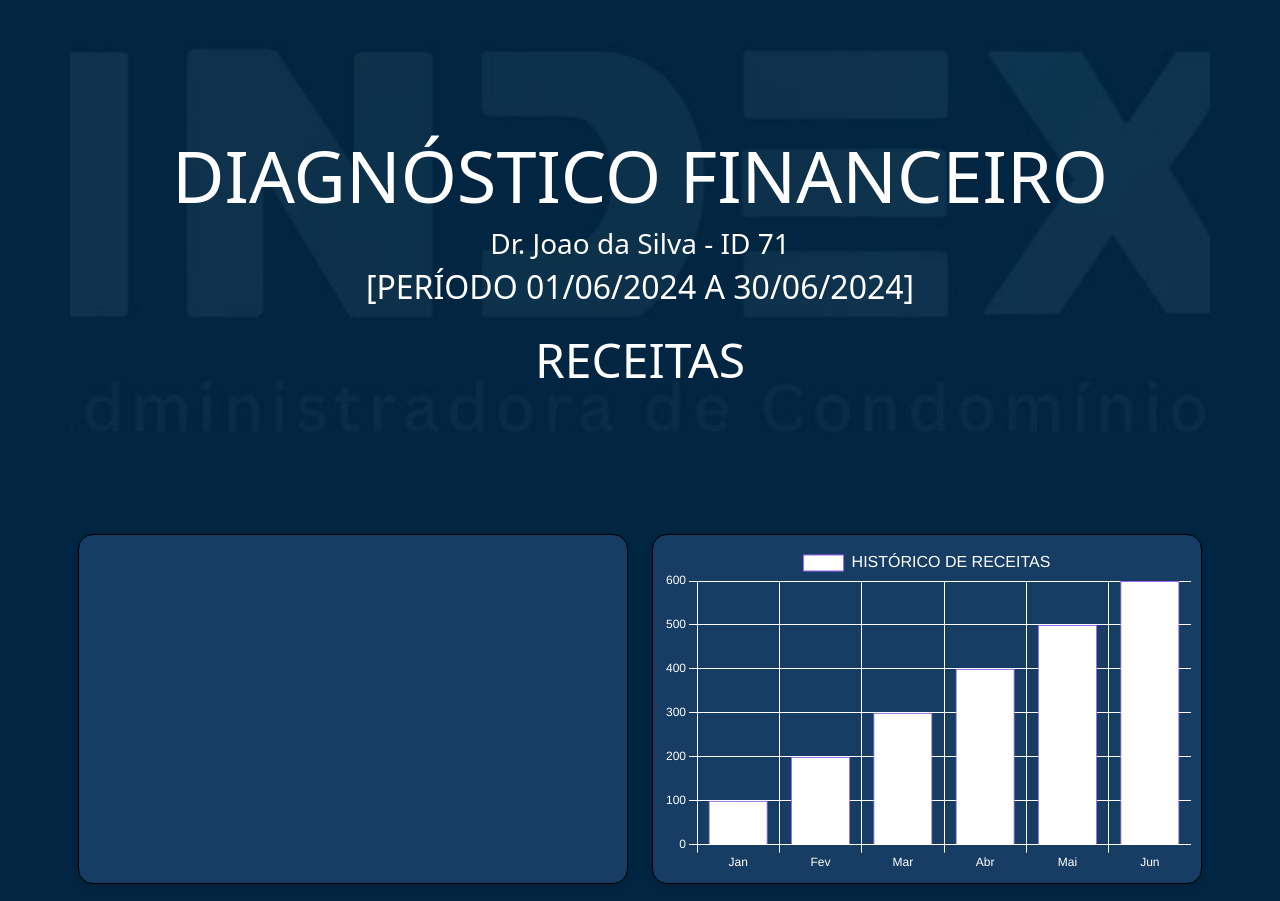
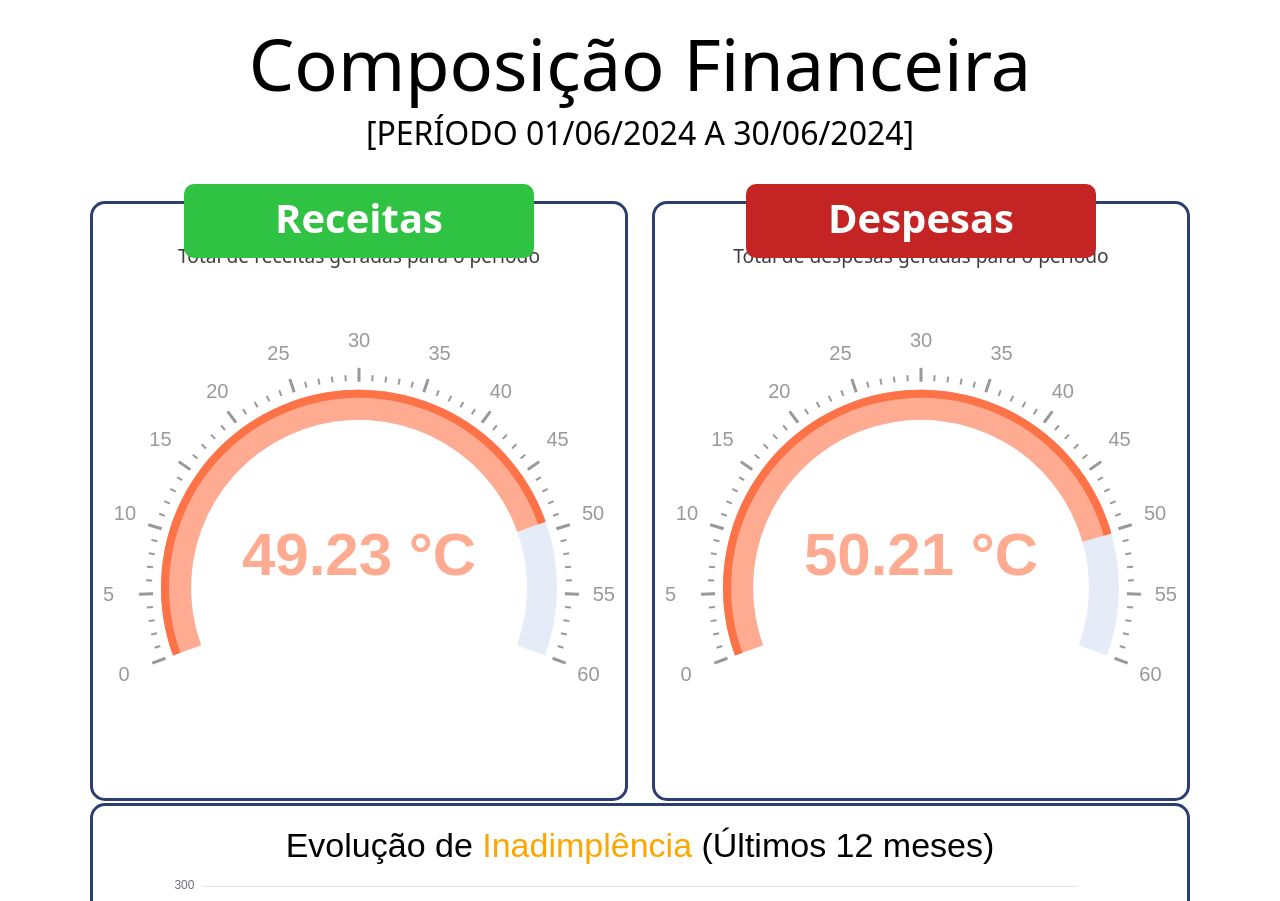
Before and after one commit to lucasfernandezsdev/INDEXGESTAOPDF, a website built with Vite: page src/index.html in a window 1280 px wide. Shown: the top 901 px of the page. Built offline with nearby package versions, Linux system fonts and the light colour scheme; no server answers.

Commit message:
projeto template att

```diff
--- a/src/index.html
+++ b/src/index.html
@@ -7,6 +7,7 @@
     <!-- Importação Chart.js -->
     <script src="https://cdn.jsdelivr.net/npm/chart.js"></script>
     <!-- Importação dos scripts html2canvas e jsPDF -->
+    <script src="https://cdn.jsdelivr.net/npm/echarts@5.2.2/dist/echarts.min.js"></script>
     <script src="https://cdnjs.cloudflare.com/ajax/libs/html2canvas/1.4.1/html2canvas.min.js"></script>
     <script src="https://cdnjs.cloudflare.com/ajax/libs/jspdf/2.4.0/jspdf.umd.min.js"></script>
     <!-- Primeira importação do Bootstrap, estilos -->
@@ -30,17 +31,14 @@
         left: 0;
         width: 100%;
         height: 100%;
-        background-color: rgb(2, 37, 65);
         z-index: -1;
       }
 
       #content {
-        width: 100%; /* Largura da página A4 */
-        height: 100%; /* Altura da página A4 */
-        background-image: url("../public/background.jpeg");
-        background-size: cover;
-        background-position: center 10px;
-        background-repeat: no-repeat;
+        width: 100%;
+        /* Largura da página A4 */
+        height: 100%;
+        /* Altura da página A4 */
         color: white;
         padding: 20px;
         box-sizing: border-box;
@@ -49,60 +47,119 @@
       .chart-container {
         position: relative;
         margin: 20px auto;
-        padding: 20px;
-        border: 1px solid black;
+        border: 3px solid rgb(43, 62, 114);
         border-radius: 15px;
-        background-color: rgba(23, 61, 100, 255);
-        box-shadow: 0 4px 8px rgba(0, 0, 0, 0.1);
+        /* box-shadow: 0 4px 8px rgba(0, 0, 0, 0.1); */
       }
 
-      .col{
-        padding-top: 10%;
+      .col {
+        color: black;
       }
 
       canvas {
         height: 100% !important;
       }
 
-      #spc {
-        width: 10px;
+      .chartContainer {
+        padding-top: 25%;
+        display: flex;
+        flex-direction: column;
+        justify-content: center;
+        align-items: center;
+        height: 800px;
+      }
+      .inaChart {
+        width: 100%;
+        height: 600px;
+        margin-top: 22%;
+        padding-top: 20px;
+      }
+
+
+      .chartBox {
+        display: flex;
+        flex-direction: column;
+        justify-content: start;
+        align-items: center;
+        font-size: larger;
+        height: 600px;
+        width: 100%;
+        border: 3px solid rgb(43, 62, 114);
+        border-radius: 15px;
+        padding-top: 7%;
+      }
+
+      .chartTitle {
+        z-index: 1;
+        top: 12.5%;
+        display: fixed;
+        position: absolute;
+        justify-content: center;
+        align-items: center;
+        height: 5%;
+        width: 350px;
+        border-radius: 10px;
+
+        color: white;
+        font-size: 2.5em;
+        font-weight: bolder;
+        text-align: center;
+        padding-top: 4px;
+      }
+
+      #gaugeTemperatureChart {
+        width: 100%;
+        height: 100%;
       }
     </style>
   </head>
+
   <body>
     <div class="bg"></div>
     <div class="container" id="content">
       <div class="row text-center align-items-center text-white">
         <div class="col">
-          <h1 class="display-2">DIAGNÓSTICO FINANCEIRO</h1>
-          <h3 class="heading-3">Dr. Joao da Silva - ID 71</h3>
+          <h1 class="display-2">Composição Financeira</h1>
+          <h3 class="heading-3" id="nomeCond"></h3>
           <h2 class="heading-2" id="periodo"></h2>
         </div>
       </div>
-
-      <div class="row text-center">
-        <div>
-          <p></p>
-          <p class="display-5">RECEITAS</p>
+      <div class="row align-items-center col">
+        <div class="chartContainer" style="width: 50%; height: 400px">
+          <div class="chartTitle" style="background-color: rgb(48, 194, 67)">
+            Receitas
+          </div>
+          <div class="chartBox">
+            <text style="color: rgb(62, 62, 62)"
+              >Total de receitas geradas para o período</text
+            >
+            <div id="recChart" style="width: 600px; height: 600px"></div>
+          </div>
+        </div>
+        <div class="chartContainer" style="width: 50%; height: 400px">
+          <div class="chartTitle" style="background-color: rgb(197, 36, 36)">
+            Despesas
+          </div>
+          <div class="chartBox">
+            <text style="color: rgb(62, 62, 62)"
+              >Total de despesas geradas para o período</text
+            >
+            <div id="desChart" style="width: 600px; height: 600px"></div>
+          </div>
         </div>
       </div>
-      <div class="row align-items-center col">
-        <div class="col chart-container" style="width: 45%; height: 350px; padding: 10px;">
-          <canvas id="arrecadacao" class="chart"></canvas>
-        </div>
-        <div id="spc"> </div>
-        <div class="col chart-container" style="width: 45%; height: 350px; padding: 10px;">
-          <canvas id="hreceitas" class="chart"></canvas>
-        </div>
-      </div>
-      <div class="row align-items-center">
-        <div class="col chart-container" style="width: 90%; height: 60%; padding: 10px;">
-          <canvas id="iacumulada" class="chart3"></canvas>
+      <div class="flex align-items-center">
+        <div
+          class="col chart-container inaChart">
+          <div id="inaChart" style="width: 100%; height: 600px"></div>
         </div>
       </div>
     </div>
     <button id="downloadPDF">Criar PDF</button>
 
+    <script src="./modulos/inaChart.js"></script>
+    <script src="./modulos/desChart.js"></script>
+    <script src="./modulos/recChart.js"></script>
     <script type="module" src="./modulos/periodo.js"></script>
     <script type="module" src="./modulos/fetchExpenses.js"></script>
     <script type="module" src="./modulos/generatePDF.js"></script>
@@ -110,6 +167,12 @@
     <script type="module" src="./modulos/chart1.js"></script>
     <script type="module" src="./modulos/chart2.js"></script>
     <script type="module" src="./modulos/chart3.js"></script>
+    <script type="module" src="./modulos/gaugeTemperatureChart.js"></script>
+    <!-- Importa o módulo do gráfico -->
+    <script>
+      import { initGaugeTemperatureChart } from "./modulos/gaugeTemperatureChart.js";
+      document.addEventListener("DOMContentLoaded", initGaugeTemperatureChart);
+    </script>
     <script
       src="https://cdn.jsdelivr.net/npm/bootstrap@5.3.3/dist/js/bootstrap.bundle.min.js"
       integrity="sha384-YvpcrYf0tY3lHB60NNkmXc5s9fDVZLESaAA55NDzOxhy9GkcIdslK1eN7N6jIeHz"
--- a/src/modulos/chart2.js
+++ /dev/null
@@ -1,36 +0,0 @@
-const ctx2 = document.getElementById("hreceitas");
-
-new Chart(ctx2, {
-  type: "bar",
-  data: {
-    labels: ["Jan", "Fev", "Mar", "Abr", "Mai", "Jun"],
-    datasets: [
-      {
-        label: "HISTÓRICO DE RECEITAS",
-        data: [100, 200, 300, 400, 500, 600],
-        borderWidth: 1,
-        backgroundColor: 'rgba(255,255,255,255)',
-            borderColor: 'rgba(153, 102, 255, 1)',
-          },
-        ],
-      },
-      options: {
-        indexAxis: "x",
-        scales: {
-          y: {
-            beginAtZero: true,
-          },
-        },
-        responsive: true,
-        maintainAspectRatio: false,
-        plugins: {
-          legend: {
-            labels: {
-              font: {
-                size: 16 // Tamanho da fonte dos labels da legenda
-              }
-            }
-          }
-        }
-      },
-    });
--- a/src/modulos/chart3.js
+++ /dev/null
@@ -1,41 +0,0 @@
-const ctx3 = document.getElementById("iacumulada");
-async function fetchCep (){
-  const response = await fetch("https://brasilapi.com.br/api/cep/v1/88062110")
-  const data = await response.json()
-  // console.log(data)
-  // return data
-}
-fetchCep()
-
-new Chart(ctx3, {
-  type: "line",
-  data: {
-    labels: ["Jan", "Fev", "Mar", "Abr", "Mai", "Jun"],
-    datasets: [
-      {
-        label: "INADIMPLÊNCIA ACUMULADA",
-        data: [100, 200, 300, 400, 600, 800],
-        borderWidth: 1,
-        backgroundColor: 'rgba(255,255,255,255)',
-            borderColor: 'rgba(219,186,58,255)',
-          },
-        ],
-      },
-      options: {
-        scales: {
-          y: {
-            beginAtZero: true,
-          },
-        },
-        responsive: true,
-        plugins: {
-          legend: {
-            labels: {
-              font: {
-                size: 16 // Tamanho da fonte dos labels da legenda
-              }
-            }
-          }
-        }
-      },
-    });
--- /dev/null
+++ b/src/modulos/desChart.js
@@ -0,0 +1,144 @@
+// main.js
+document.addEventListener("DOMContentLoaded", function () {
+  var chartDom = document.getElementById("desChart");
+  var myChart = echarts.init(chartDom);
+  var option;
+
+  option = {
+    title: {
+      text: '',
+      left: 'center'
+    },
+    series: [
+      {
+        type: "gauge",
+        center: ["50%", "60%"],
+        startAngle: 200,
+        endAngle: -20,
+        min: 0,
+        max: 60,
+        splitNumber: 12,
+        itemStyle: {
+          color: "#FFAB91",
+        },
+        progress: {
+          show: true,
+          width: 30,
+        },
+        pointer: {
+          show: false,
+        },
+        axisLine: {
+          lineStyle: {
+            width: 30,
+          },
+        },
+        axisTick: {
+          distance: -45,
+          splitNumber: 5,
+          lineStyle: {
+            width: 2,
+            color: "#999",
+          },
+        },
+        splitLine: {
+          distance: -52,
+          length: 14,
+          lineStyle: {
+            width: 3,
+            color: "#999",
+          },
+        },
+        axisLabel: {
+          distance: -20,
+          color: "#999",
+          fontSize: 20,
+        },
+        anchor: {
+          show: false,
+        },
+        title: {
+          show: false,
+        },
+        detail: {
+          valueAnimation: true,
+          width: "60%",
+          lineHeight: 40,
+          borderRadius: 8,
+          offsetCenter: [0, "-15%"],
+          fontSize: 60,
+          fontWeight: "bolder",
+          formatter: "{value} °C",
+          color: "inherit",
+        },
+        data: [
+          {
+            value: 20,
+          },
+        ],
+      },
+      {
+        type: "gauge",
+        center: ["50%", "60%"],
+        startAngle: 200,
+        endAngle: -20,
+        min: 0,
+        max: 60,
+        itemStyle: {
+          color: "#FD7347",
+        },
+        progress: {
+          show: true,
+          width: 8,
+        },
+        pointer: {
+          show: false,
+        },
+        axisLine: {
+          show: false,
+        },
+        axisTick: {
+          show: false,
+        },
+        splitLine: {
+          show: false,
+        },
+        axisLabel: {
+          show: false,
+        },
+        detail: {
+          show: false,
+        },
+        data: [
+          {
+            value: 20,
+          },
+        ],
+      },
+    ],
+  };
+
+  setInterval(function () {
+    const random = +(Math.random() * 60).toFixed(2);
+    myChart.setOption({
+      series: [
+        {
+          data: [
+            {
+              value: random,
+            },
+          ],
+        },
+        {
+          data: [
+            {
+              value: random,
+            },
+          ],
+        },
+      ],
+    });
+  }, 2000);
+
+  option && myChart.setOption(option);
+});
--- a/src/modulos/generatePDF.js
+++ b/src/modulos/generatePDF.js
@@ -10,7 +10,7 @@ export async function generatePDF() {
       var pdf = new jsPDF("p", "mm", "a4");
 
       // Definindo a cor de fundo
-      pdf.setFillColor(2, 37, 65); // Cor de fundo em RGB
+      pdf.setFillColor(255, 255, 255); // Cor de fundo em RGB
       pdf.rect(0, 0, pdf.internal.pageSize.getWidth(), pdf.internal.pageSize.getHeight(), 'F');
 
       var imgWidth = 210;
--- /dev/null
+++ b/src/modulos/inaChart.js
@@ -0,0 +1,40 @@
+document.addEventListener('DOMContentLoaded', function () {
+    var chartDom = document.getElementById('inaChart');
+    var myChart = echarts.init(chartDom);
+    var option;
+
+    option = {
+        title: {
+            text: '{a|Evolução de} {b|Inadimplência} {a|(Últimos 12 meses)}',
+            left: 'center',
+            textStyle: {
+                fontSize: 34,
+                rich: {
+                    a: {
+                        fontSize: 34,
+                        color: '#000'
+                    },
+                    b: {
+                        fontSize: 34,
+                        color: '#FFA500'
+                    }
+                }
+            }
+        },
+        xAxis: {
+            type: 'category',
+            data: ['Mon', 'Tue', 'Wed', 'Thu', 'Fri', 'Sat', 'Sun']
+        },
+        yAxis: {
+            type: 'value'
+        },
+        series: [
+            {
+                data: [150, 230, 224, 218, 135, 147, 260],
+                type: 'line'
+            }
+        ]
+    };
+
+    option && myChart.setOption(option);
+});
--- /dev/null
+++ b/src/modulos/recChart.js
@@ -0,0 +1,140 @@
+// main.js
+document.addEventListener('DOMContentLoaded', function () {
+    var chartDom = document.getElementById('recChart');
+    var myChart = echarts.init(chartDom);
+    var option;
+
+    option = {
+        series: [
+            {
+                type: 'gauge',
+                center: ['50%', '60%'],
+                startAngle: 200,
+                endAngle: -20,
+                min: 0,
+                max: 60,
+                splitNumber: 12,
+                itemStyle: {
+                    color: '#FFAB91'
+                },
+                progress: {
+                    show: true,
+                    width: 30
+                },
+                pointer: {
+                    show: false
+                },
+                axisLine: {
+                    lineStyle: {
+                        width: 30
+                    }
+                },
+                axisTick: {
+                    distance: -45,
+                    splitNumber: 5,
+                    lineStyle: {
+                        width: 2,
+                        color: '#999'
+                    }
+                },
+                splitLine: {
+                    distance: -52,
+                    length: 14,
+                    lineStyle: {
+                        width: 3,
+                        color: '#999'
+                    }
+                },
+                axisLabel: {
+                    distance: -20,
+                    color: '#999',
+                    fontSize: 20
+                },
+                anchor: {
+                    show: false
+                },
+                title: {
+                    show: false
+                },
+                detail: {
+                    valueAnimation: true,
+                    width: '60%',
+                    lineHeight: 40,
+                    borderRadius: 8,
+                    offsetCenter: [0, '-15%'],
+                    fontSize: 60,
+                    fontWeight: 'bolder',
+                    formatter: '{value} °C',
+                    color: 'inherit'
+                },
+                data: [
+                    {
+                        value: 20
+                    }
+                ]
+            },
+            {
+                type: 'gauge',
+                center: ['50%', '60%'],
+                startAngle: 200,
+                endAngle: -20,
+                min: 0,
+                max: 60,
+                itemStyle: {
+                    color: '#FD7347'
+                },
+                progress: {
+                    show: true,
+                    width: 8
+                },
+                pointer: {
+                    show: false
+                },
+                axisLine: {
+                    show: false
+                },
+                axisTick: {
+                    show: false
+                },
+                splitLine: {
+                    show: false
+                },
+                axisLabel: {
+                    show: false
+                },
+                detail: {
+                    show: false
+                },
+                data: [
+                    {
+                        value: 20
+                    }
+                ]
+            }
+        ]
+    };
+
+    setInterval(function () {
+        const random = +(Math.random() * 60).toFixed(2);
+        myChart.setOption({
+            series: [
+                {
+                    data: [
+                        {
+                            value: random
+                        }
+                    ]
+                },
+                {
+                    data: [
+                        {
+                            value: random
+                        }
+                    ]
+                }
+            ]
+        });
+    }, 2000);
+
+    option && myChart.setOption(option);
+});
```
Also changed, not shown: src/modulos/nomeCond.js (added, +25 -0 lines), src/modulos/zendeskpdf.js (+29 -9 lines), src/pdf.js (deleted, +0 -27 lines), vite.config.js (deleted, +0 -12 lines), 1 other file.
